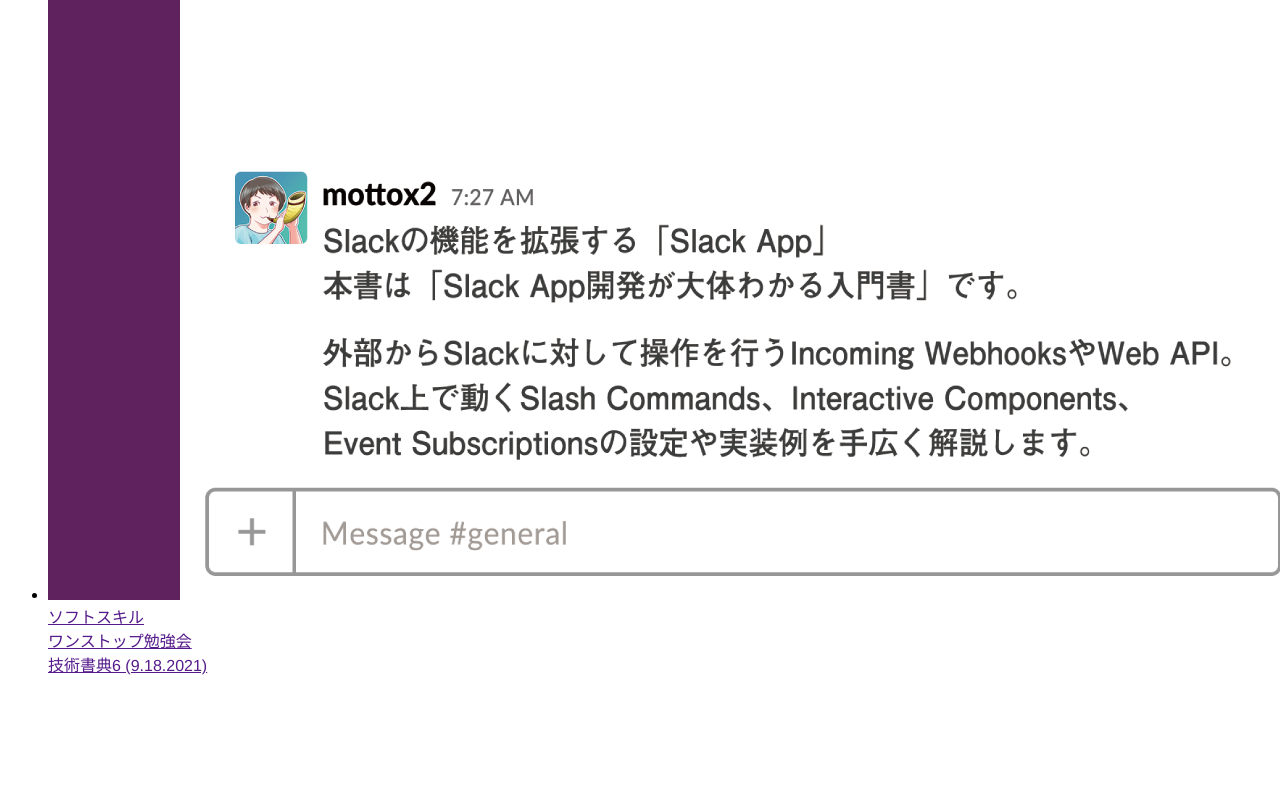
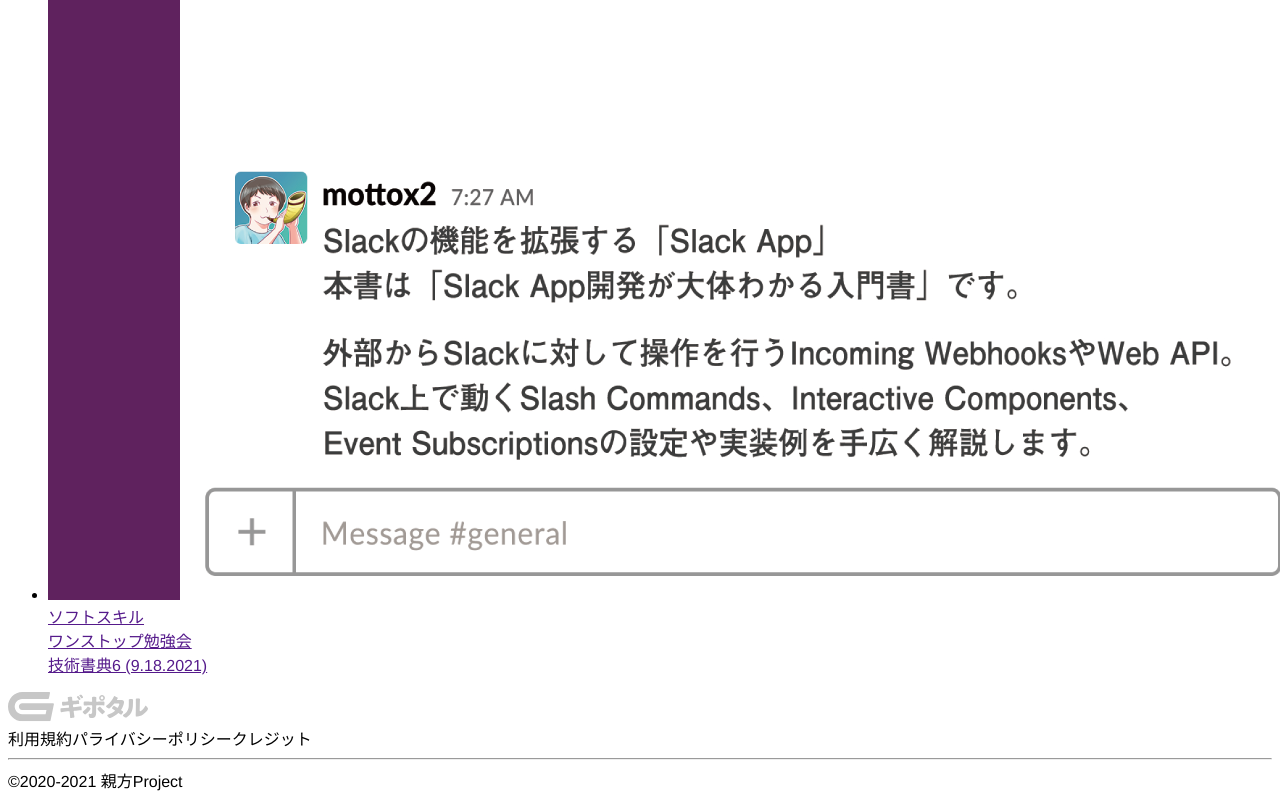
Before and after one commit to onestop-techbook/gipotal, a Next.js app: page / in a window 1280 px wide. Shown: the part 1920-2720 px from the top of the page. Before the commit the page ends 2612 px from the top, so only its background shows below. Built offline with nearby package versions, Linux system fonts and the light colour scheme; no server answers.

Commit message:
フッターを追加

```diff
--- a/src/layout/index.tsx
+++ b/src/layout/index.tsx
@@ -1,5 +1,6 @@
 import { VFC } from "react";
 import { Header } from "@/parts/header";
+import { Footer } from "@/parts/footer";
 
 type Props = {
   children: JSX.Element | JSX.Element[];
@@ -10,6 +11,7 @@
     <>
       <Header className="shadow" />
       <div className="max-w-[980px] mx-auto">{children}</div>
+      <Footer />
     </>
   );
 };
--- a/src/pages/index.tsx
+++ b/src/pages/index.tsx
@@ -1,11 +1,13 @@
+import { NextPage } from "next";
 import { useState } from "react";
 import { DistributionView } from "@/parts/distributions";
 import { useFetchDistributions } from "@/logics/distributions";
 import { Header } from "@/parts/header";
+import { Footer } from "@/parts/footer";
 import { Button } from "@/parts/button";
 import { Tab } from "@/parts/tab";
 
-export default function Home() {
+const TopPage: NextPage = () => {
   const [tabIndex, setTabIndex] = useState(0);
   const { data } = useFetchDistributions();
   const tabs = ["すべての本", "Web系", "インフラ", "ハードウェア", "その他"];
@@ -42,6 +44,9 @@
         <Tab tabs={tabs} value={tabIndex} onChange={setTabIndex} />
         <DistributionView distributions={data} className="mt-5" />
       </main>
+      <Footer />
     </>
   );
-}
+};
+
+export default TopPage;
--- /dev/null
+++ b/src/parts/footer/index.tsx
@@ -0,0 +1,29 @@
+import Link from "next/link";
+import { VFC } from "react";
+import { Button } from "@/parts/button";
+
+type Props = {
+  className?: string;
+};
+
+/** ページヘッダー */
+export const Footer: VFC<Props> = ({ className }) => {
+  return (
+    <footer className={`${className} bg-[#F5F5F5]`}>
+      <div className="w-full flex items-center justify-between mx-auto pt-7 py-3 max-w-[980px]">
+        <img src="/images/logo-gray.svg" />
+        <div className="text-xs opacity-50">
+          <span>利用規約</span>
+          <span className="border-l border-gray-400 ml-2" />
+          <span className="ml-2">パライバシーポリシー</span>
+          <span className="border-l border-gray-400 ml-2" />
+          <span className="ml-2">クレジット</span>
+        </div>
+      </div>
+      <hr className="border-t border-gray-400 opacity-50 max-w-[980px] mx-auto" />
+      <div className="mt-5 text-center text-xs opacity-50 pb-5">
+        ©2020-2021 親方Project
+      </div>
+    </footer>
+  );
+};
```
Also changed, not shown: public/images/logo-gray.svg (added).
